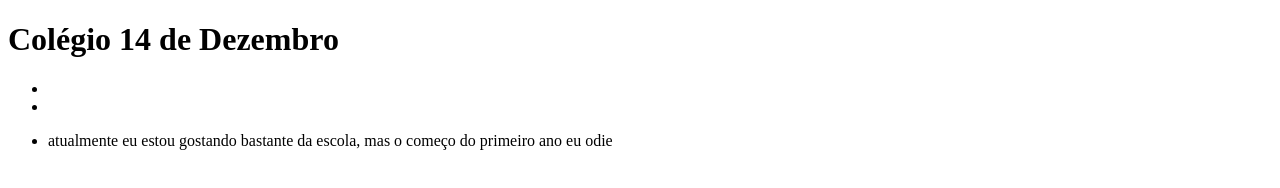
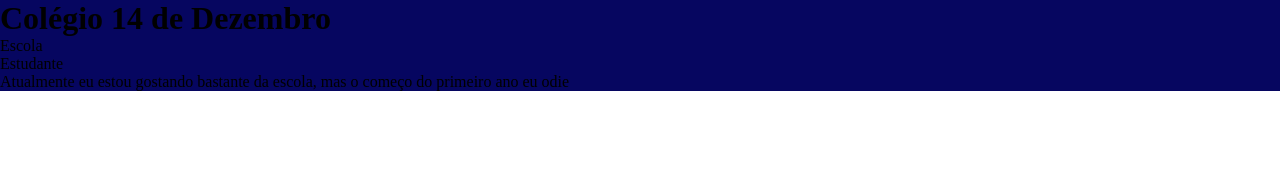
Before and after one commit to Rzinn2007/site-escola-2-B, a plain HTML site: page index.html in a window 1280 px wide. Drawn offline with Linux system fonts and the light colour scheme.

Commit message:
Add files via upload

```diff
--- a/index.html
+++ b/index.html
@@ -10,10 +10,13 @@
     <header class="cabeçalho">
         <h1 class="cabeçalho-título">Colégio 14 de Dezembro</h1>
      <ul class="cabeçalho-lista">
-    <li class="cabeçalho-lista-item" Escola> </li>
-    <li ></li><li  </li>
-    <p>atualmente eu estou gostando bastante da escola, mas o começo do primeiro ano eu odie</p>
+    <li class="cabeçalho-lista-item"> Escola </li>
+    <li class="cabeçalho-lista-item"> Estudante </li>
+    <p>Atualmente eu estou gostando bastante da escola, mas o começo do primeiro ano eu odie</p>
     </ul>
     </header>
+    <section class="escola">
+        <img src="" alt="">
+    </section>
 </body>
 </html>
--- a/style.css
+++ b/style.css
@@ -0,0 +1,8 @@
+* {
+    margin: 0px;
+    padding: 0px;
+}
+
+.cabeçalho{
+    background-color: rgb(6, 6, 96);
+}
```
